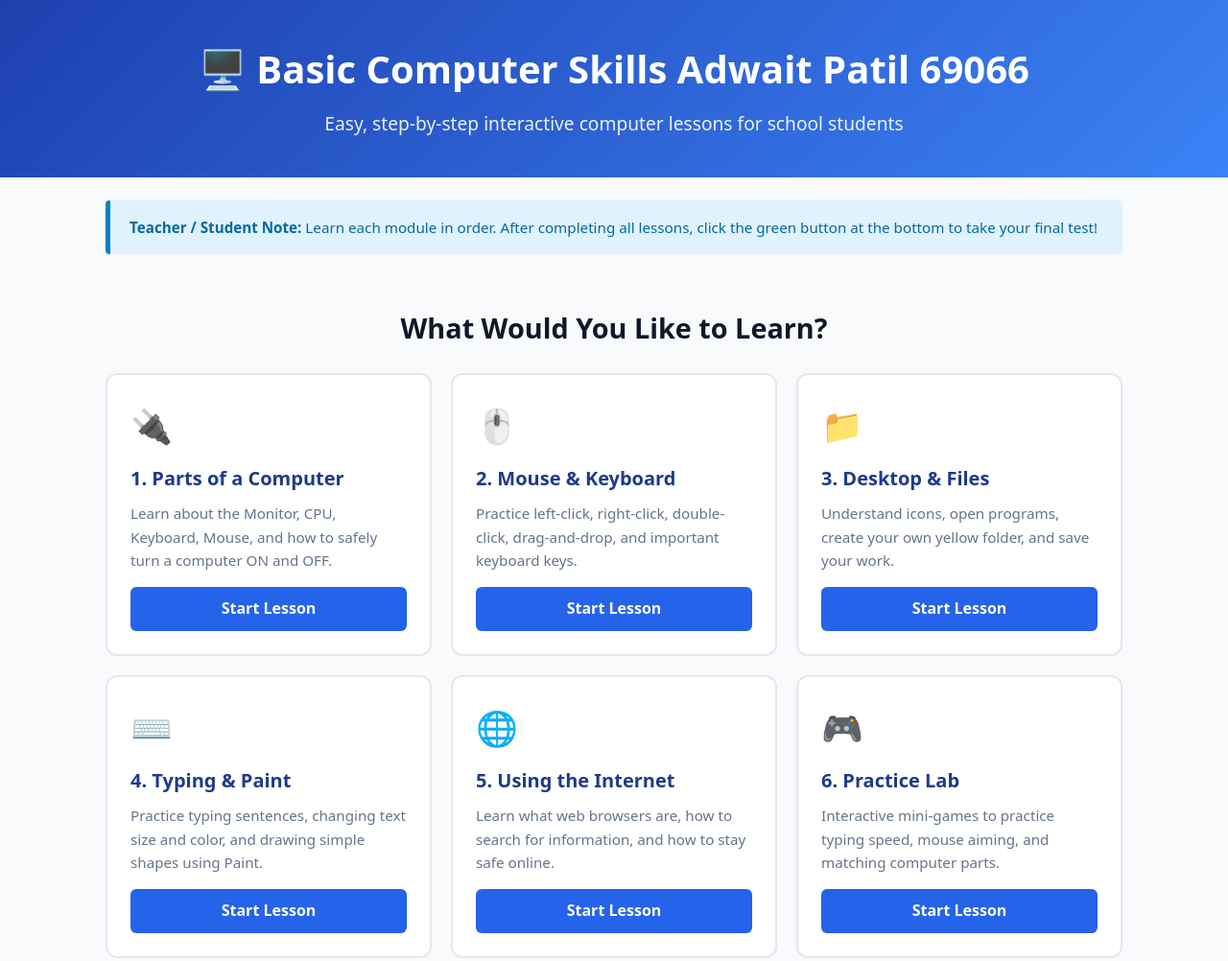
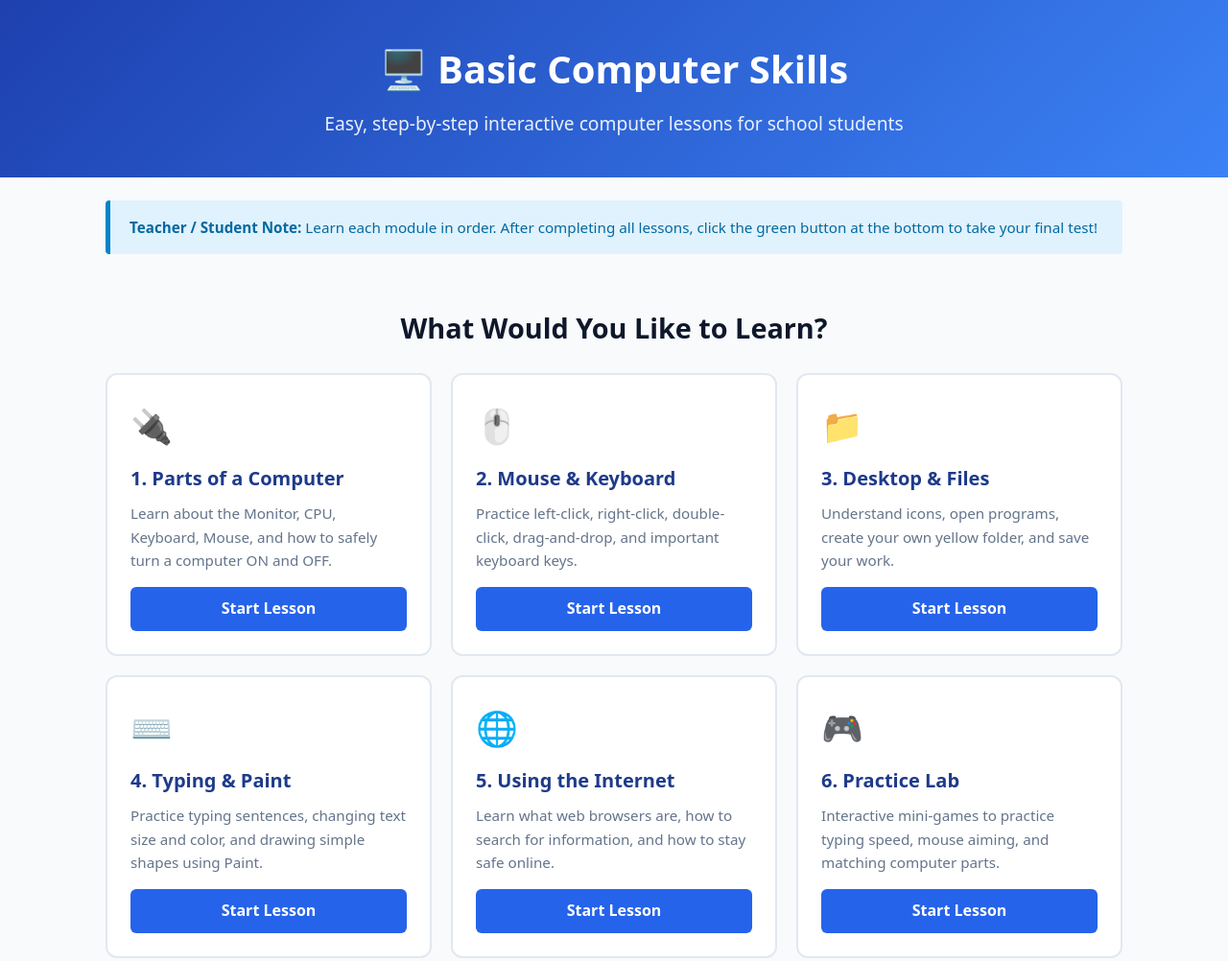
Before and after one commit to AdwaitPatil07/Basic-Computer-Skills, a plain HTML site: page index.html in a window 1280 px wide. Shown: the top 1002 px of the page at 96% size. Drawn offline with Linux system fonts and the light colour scheme.

Commit message:
updated heading

```diff
--- a/index.html
+++ b/index.html
@@ -11,7 +11,7 @@
   <!-- Header Section -->
   <header>
     <div class="container">
-      <h1>🖥️ Basic Computer Skills Adwait Patil 69066 </h1>
+      <h1>🖥️ Basic Computer Skills </h1>
       <p>Easy, step-by-step interactive computer lessons for school students</p>
     </div>
   </header>
```
